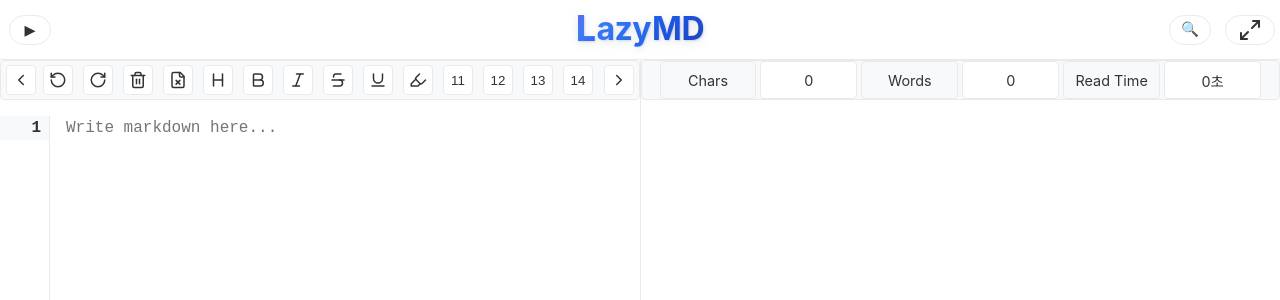
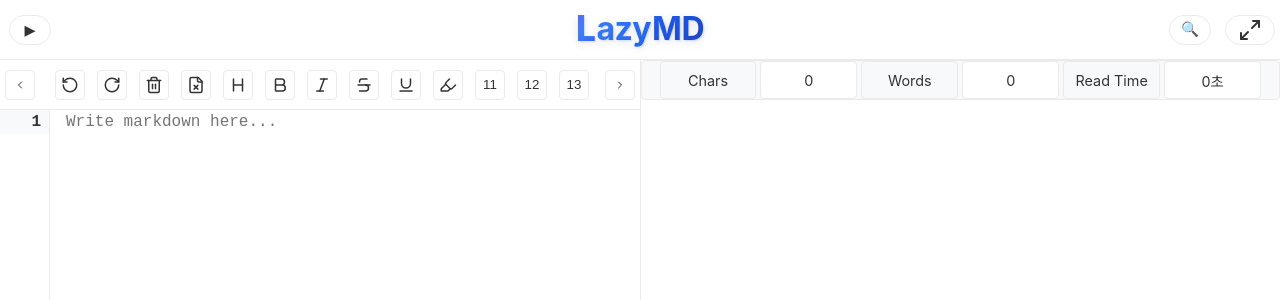
Before and after one commit to hyeongahah/lazymd, a Next.js app: page / in a window 1280 px wide. Both pictures are taken after a click on the button "시작하기". Shown: the top 300 px of the page. Built offline with nearby package versions, Linux system fonts and the light colour scheme.

Commit message:
툴바 스크롤 버그 해결

```diff
--- a/src/components/Toolbar/ToolbarButton.tsx
+++ b/src/components/Toolbar/ToolbarButton.tsx
@@ -1,5 +1,5 @@
-import { ReactNode, useRef } from 'react';
-import styles from '@/pages/page.module.css';
+import { ReactNode, useRef, useEffect } from 'react';
+import styles from './styles.module.css';
 import { ChevronLeft, ChevronRight } from 'lucide-react';
 import { useMarkdown } from '@/hooks/useMarkdown';
 import { UndoButton } from '@/features/markdownSyntax/09simpleEdit/31undo';
@@ -32,25 +32,7 @@
   title,
 }: ToolbarButtonProps) {
   return (
-    <button
-      className={styles.toolbarButton}
-      onClick={onClick}
-      title={title}
-      style={{
-        position: 'relative',
-        display: 'flex',
-        alignItems: 'center',
-        justifyContent: 'center',
-        width: '30px',
-        height: '30px',
-        padding: '4px',
-        margin: '0 2px',
-        borderRadius: '4px',
-        cursor: 'pointer',
-        isolation: 'isolate',
-        zIndex: 1,
-      }}
-    >
+    <button className={styles.toolbarButton} onClick={onClick} title={title}>
       {children}
     </button>
   );
@@ -63,21 +45,64 @@
 
 export function Toolbar({ undoManager, textareaRef }: ToolbarProps) {
   const contentRef = useRef<HTMLDivElement>(null);
+  const lastScrollRef = useRef<number>(0);
   const { markdownText, setMarkdownText } = useMarkdown();
   const redoManager = new RedoManager(setMarkdownText);
 
-  const handleScroll = (direction: 'left' | 'right') => {
+  useEffect(() => {
+    const content = contentRef.current;
+    if (!content) return;
+
+    const handleScroll = () => {
+      lastScrollRef.current = content.scrollLeft;
+    };
+
+    content.addEventListener('scroll', handleScroll);
+    return () => content.removeEventListener('scroll', handleScroll);
+  }, []);
+
+  useEffect(() => {
+    const textarea = textareaRef.current;
+    if (!textarea || !contentRef.current) return;
+
+    const handleFocus = () => {
+      if (contentRef.current) {
+        contentRef.current.scrollLeft = lastScrollRef.current;
+      }
+    };
+
+    textarea.addEventListener('focus', handleFocus);
+    return () => textarea.removeEventListener('focus', handleFocus);
+  }, [textareaRef]);
+
+  const handleScroll = (e: React.MouseEvent, direction: 'left' | 'right') => {
+    e.preventDefault();
+    e.stopPropagation();
+
     if (!contentRef.current) return;
 
-    const scrollAmount = 200;
-    const currentScroll = contentRef.current.scrollLeft;
+    const container = contentRef.current;
+    const buttonWidth = 34;
+    const gapWidth = 8;
+    const unitWidth = buttonWidth + gapWidth;
 
-    contentRef.current.scrollTo({
-      left:
-        direction === 'left'
-          ? currentScroll - scrollAmount
-          : currentScroll + scrollAmount,
-      behavior: 'smooth',
+    const currentScroll = container.scrollLeft;
+    const maxScroll = container.scrollWidth - container.clientWidth;
+
+    let targetScroll;
+    if (direction === 'left') {
+      targetScroll = Math.max(0, currentScroll - unitWidth * 6);
+    } else {
+      targetScroll = Math.min(maxScroll, currentScroll + unitWidth * 6);
+    }
+
+    lastScrollRef.current = targetScroll;
+
+    requestAnimationFrame(() => {
+      container.scrollTo({
+        left: targetScroll,
+        behavior: 'smooth',
+      });
     });
   };
 
@@ -93,11 +118,16 @@
     <div className={styles.toolbar}>
       <button
         className={`${styles.scrollButton} ${styles.scrollLeft}`}
-        onClick={() => handleScroll('left')}
+        onClick={(e) => handleScroll(e, 'left')}
+        onMouseDown={(e) => e.preventDefault()}
       >
         <ChevronLeft size={18} />
       </button>
-      <div className={styles.toolbarContent} ref={contentRef}>
+      <div
+        className={styles.toolbarContent}
+        ref={contentRef}
+        onClick={(e) => e.stopPropagation()}
+      >
         {Array.from({ length: 20 }, (_, i) => {
           const buttonNumber = i + 1;
           return (
@@ -156,7 +186,8 @@
       </div>
       <button
         className={`${styles.scrollButton} ${styles.scrollRight}`}
-        onClick={() => handleScroll('right')}
+        onClick={(e) => handleScroll(e, 'right')}
+        onMouseDown={(e) => e.preventDefault()}
       >
         <ChevronRight size={18} />
       </button>
--- a/src/components/Toolbar/styles.module.css
+++ b/src/components/Toolbar/styles.module.css
@@ -5,6 +5,8 @@
   padding: 0.5rem;
   background-color: var(--background-color);
   border-bottom: 1px solid var(--border-color);
+  height: 50px;
+  overflow: hidden;
 }
 
 .toolbarContent {
@@ -15,6 +17,10 @@
   scroll-behavior: smooth;
   scrollbar-width: none;
   -ms-overflow-style: none;
+  margin: 0 40px;
+  position: relative;
+  padding: 0 5px;
+  transform: translateZ(0);
 }
 
 .toolbarContent::-webkit-scrollbar {
@@ -22,33 +28,65 @@
 }
 
 .scrollButton {
-  position: sticky;
+  position: absolute;
+  top: 50%;
+  transform: translateY(-50%);
   background: var(--background-color);
-  border: none;
+  border: 1px solid var(--border-color);
+  border-radius: 4px;
   padding: 0.5rem;
   cursor: pointer;
   color: var(--text-color);
-  z-index: 1;
+  z-index: 2;
+  width: 30px;
+  height: 30px;
+  display: flex;
+  align-items: center;
+  justify-content: center;
+}
+
+.scrollButton:hover {
+  background-color: var(--button-hover);
 }
 
 .scrollLeft {
-  left: 0;
+  left: 5px;
 }
 
 .scrollRight {
-  right: 0;
+  right: 5px;
+}
+
+.toolbarItem {
+  position: relative;
+  flex: 0 0 auto;
+  display: flex;
+  align-items: center;
+  justify-content: center;
+  width: 34px;
+  height: 30px;
+  transform: translateZ(0);
 }
 
 .toolbarButton {
-  padding: 0.5rem;
+  position: relative;
+  display: flex;
+  align-items: center;
+  justify-content: center;
+  width: 30px;
+  height: 30px;
+  padding: 4px;
+  margin: 0 2px;
   background: none;
   border: 1px solid var(--border-color);
   color: var(--text-color);
   cursor: pointer;
   border-radius: 4px;
   transition: all 0.2s ease;
+  isolation: isolate;
+  transform: translateZ(0);
 }
 
 .toolbarButton:hover {
-  background-color: var(--border-color);
+  background-color: var(--button-hover);
 }
```
